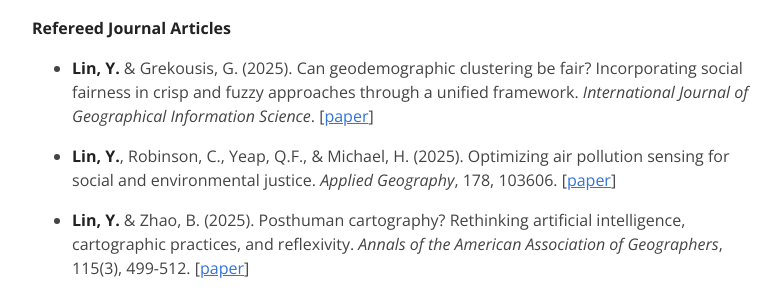
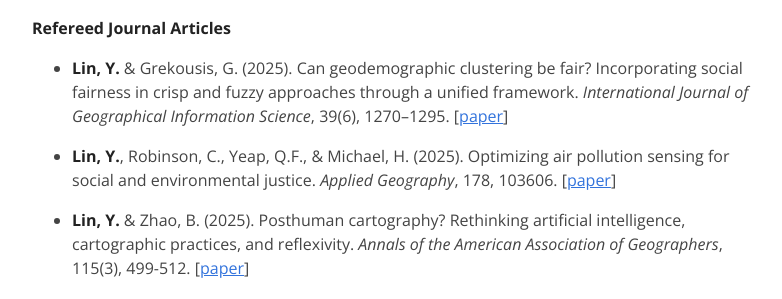
Before and after one commit to linyuehzzz/linyuehzzz.github.io, a Jekyll site: the page built from publications.md, in a window 1280 px wide. Shown: the part 180-479 px from the top of the page, without its empty margins (248-1030 px from the left). Built offline with Jekyll 4.4.1, drawn with Linux system fonts in a browser that asks for light colours.

Commit message:
update pub

```diff
--- a/publications.md
+++ b/publications.md
@@ -7,7 +7,7 @@ permalink: /publications
 
 **Refereed Journal Articles**
 
-- **Lin, Y.** & Grekousis, G. (2025). Can geodemographic clustering be fair? Incorporating social fairness in crisp and fuzzy approaches through a unified framework. *International Journal of Geographical Information Science*. [[paper](https://doi.org/10.1080/13658816.2024.2444525)]
+- **Lin, Y.** & Grekousis, G. (2025). Can geodemographic clustering be fair? Incorporating social fairness in crisp and fuzzy approaches through a unified framework. *International Journal of Geographical Information Science*, 39(6), 1270–1295. [[paper](https://doi.org/10.1080/13658816.2024.2444525)]
 
 - **Lin, Y.**, Robinson, C., Yeap, Q.F., & Michael, H. (2025). Optimizing air pollution sensing for social and environmental justice. *Applied Geography*, 178, 103606. [[paper](https://doi.org/10.1016/j.apgeog.2025.103606)]
 
```
Also changed, not shown: 1 other file.
